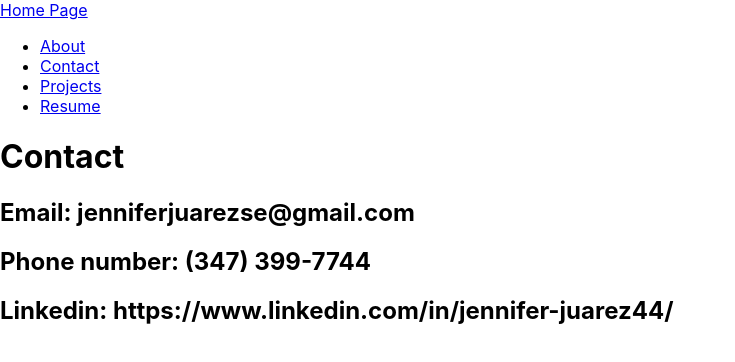
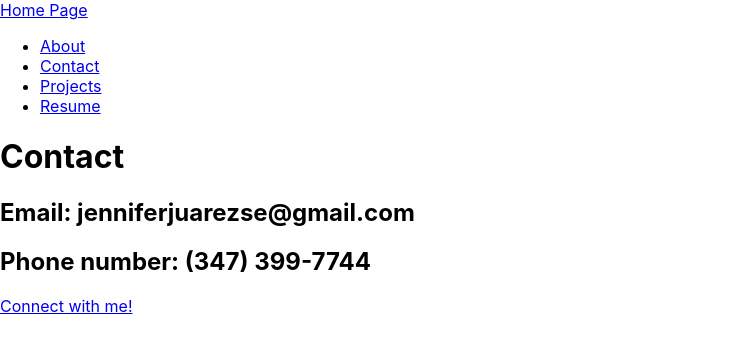
Before and after one commit to J3NNog1/jennifers-react-portfolio, a React (Create React App) app: page /contact in a window 1280 px wide. Shown: the top 362 px of the page, without its empty margins (0-735 px from the left). Built offline with nearby package versions, Linux system fonts and the light colour scheme.

Commit message:
update contact info

```diff
--- a/src/pages/Contact.js
+++ b/src/pages/Contact.js
@@ -4,7 +4,7 @@ function Contact() {
         <h1>Contact</h1>
         <h2>Email: jenniferjuarezse@gmail.com</h2>
         <h2>Phone number: (347) 399-7744</h2>
-        <h2>Linkedin: https://www.linkedin.com/in/jennifer-juarez44/ </h2>
+        <a href="https://www.linkedin.com/in/jennifer-juarez44/">Connect with me!</a>
         </main>
 
     )
--- a/src/pages/Resume.js
+++ b/src/pages/Resume.js
@@ -1,6 +1,10 @@
 function Resume() {
     return (
-        <h1>Resume</h1>
+        <main>
+            <h1>
+                Resume
+            </h1>
+        </main>
     )
 }
 
```
